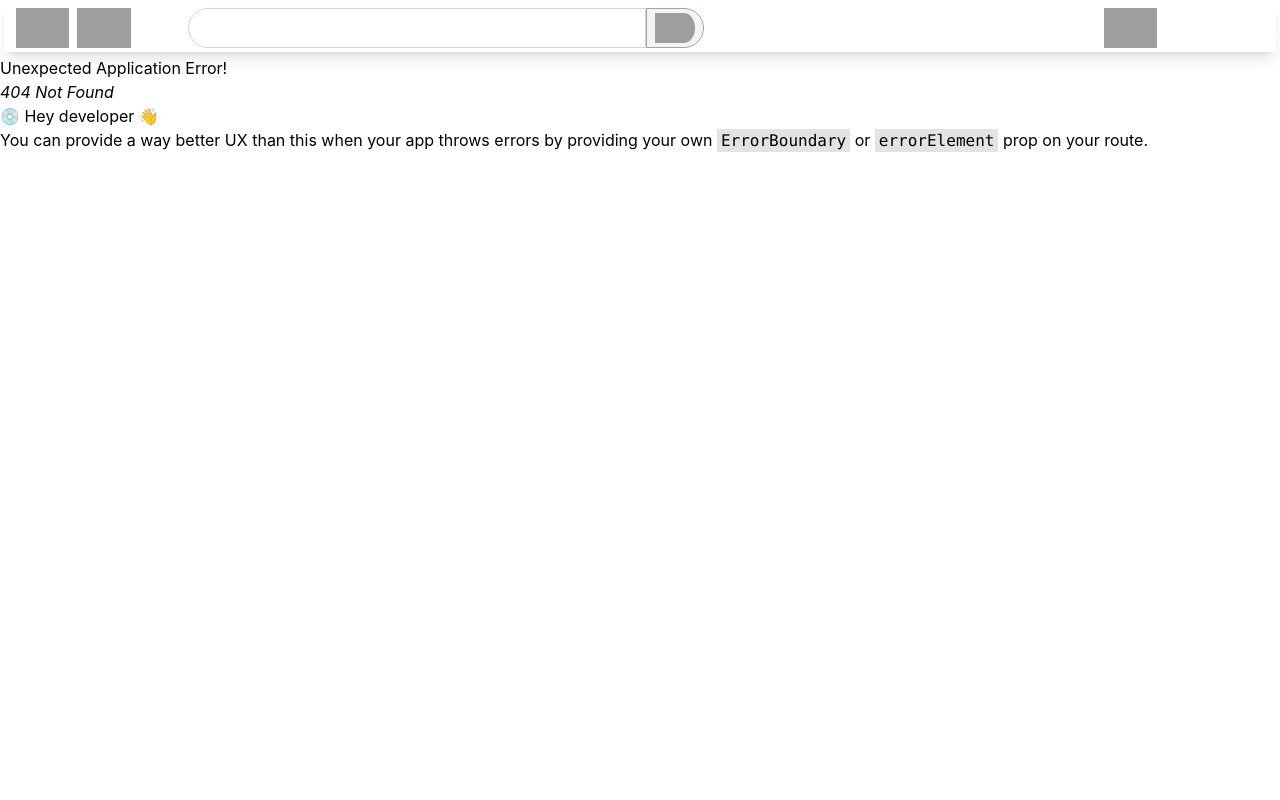
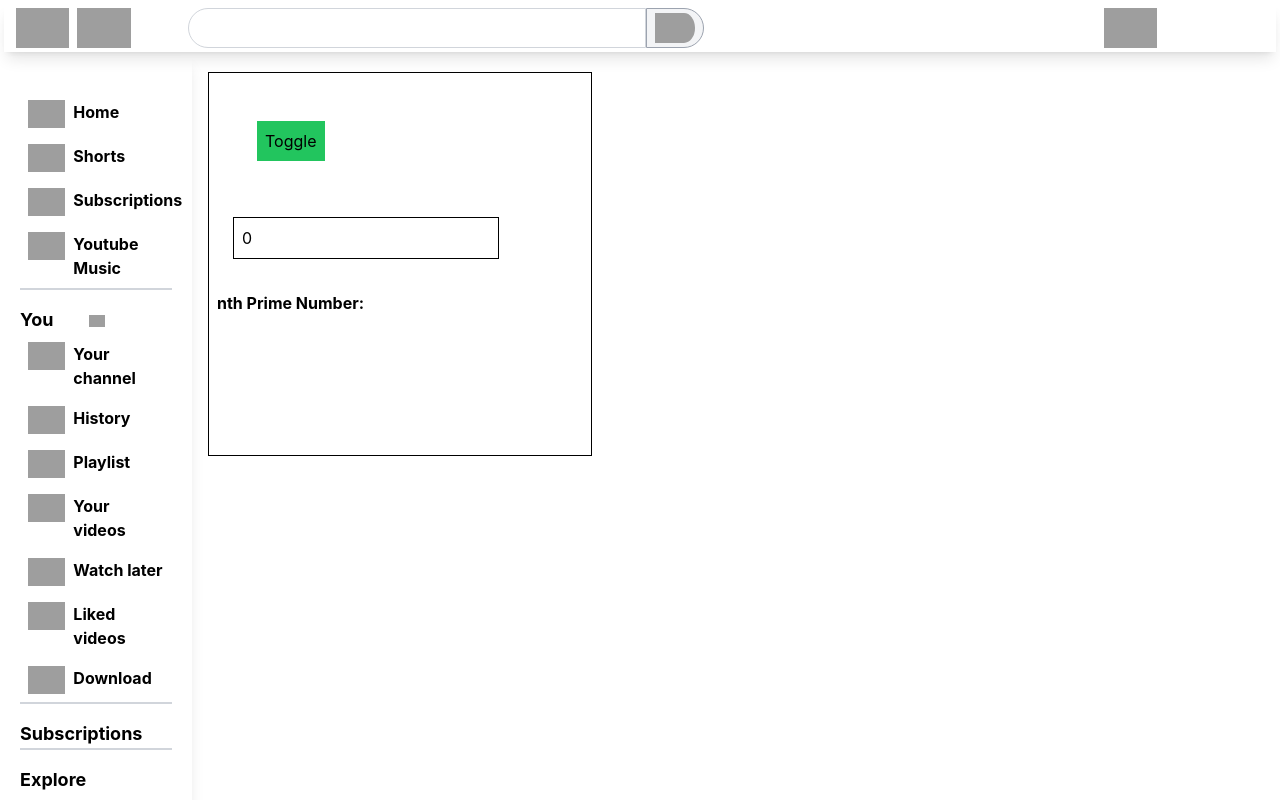
Before and after one commit to karanShinde7/youtube-clone, a React (Create React App) app: page /demo in a window 1280 px wide. Before the commit this address had no page. Shown: the top 800 px of the page. Built offline with nearby package versions, Linux system fonts and the light colour scheme; grey boxes are pictures that could not be loaded.

Commit message:
useMemo functionality

```diff
--- a/src/App.js
+++ b/src/App.js
@@ -3,6 +3,7 @@ import "./App.css";
 import Body from "./components/body";
 import Head from "./components/head";
 import Main from "./components/main";
+import Demo from "./components/demo";
 import WatchPage from "./components/watchPage";
 
 const appRouter = createBrowserRouter([
@@ -18,6 +19,10 @@ const appRouter = createBrowserRouter([
         path: "watch",
         element: <WatchPage />,
       },
+      {
+        path: "demo",
+        element: <Demo />,
+      },
     ],
   },
 ]);
--- /dev/null
+++ b/src/components/demo.js
@@ -0,0 +1,81 @@
+import React, { useMemo, useState } from "react";
+
+const Demo = () => {
+  function isPrime(num) {
+    if (num <= 1) {
+      return false;
+    }
+    for (let i = 2; i <= Math.sqrt(num); i++) {
+      if (num % i === 0) {
+        return false;
+      }
+    }
+    return true;
+  }
+
+  //Function to find the nth prime number
+  const findNthPrime = (n) => {
+    let count = 0;
+    let num = 2;
+    console.log("Prime number function getting called...");
+    while (count < n) {
+      if (isPrime(num)) {
+        count++;
+      }
+      num++;
+    }
+    return num - 1;
+  };
+
+  const [text, setText] = useState(0);
+  const [isDarkTheme, setDarkTheme] = useState(false);
+
+  // if we use it like this, operation will take time while doing the heavy opertaion.
+  // findNthPrime(text)
+  //   when user wants to toggle theme which is not related to prime number but still react
+  //   will perfom that and reconsoliation process will do the state change.
+  //   To block this we should memoise the result of prime number by that we can call prime
+  //   function only when text value changes.
+
+  const prime = useMemo(() => {
+    findNthPrime(text);
+  }, [text]);
+
+  console.log("Redering ...");
+
+  return (
+    <div
+      className={`m-4 p-2 w-96 h-96 border border-black ${
+        isDarkTheme ? "bg-gray-900" : "bg-white"
+      }`}
+    >
+      <div>
+        <button
+          className={`m-10 p-2 bg-green-500`}
+          onClick={() => setDarkTheme(!isDarkTheme)}
+        >
+          Toggle
+        </button>
+      </div>
+      <input
+        className={`m-4 p-2 w-70 border ${
+          isDarkTheme ? "border-white" : "border-black"
+        }`}
+        type="number"
+        value={text}
+        onChange={(e) => setText(e.target.value)}
+      />
+      <div>
+        <h1
+          className={`font-bold mt-4 ${
+            isDarkTheme ? "text-white" : "text-black"
+          }`}
+        >
+          nth Prime Number: {prime}
+        </h1>
+      </div>
+    </div>
+  );
+};
+
+export default Demo;
```
